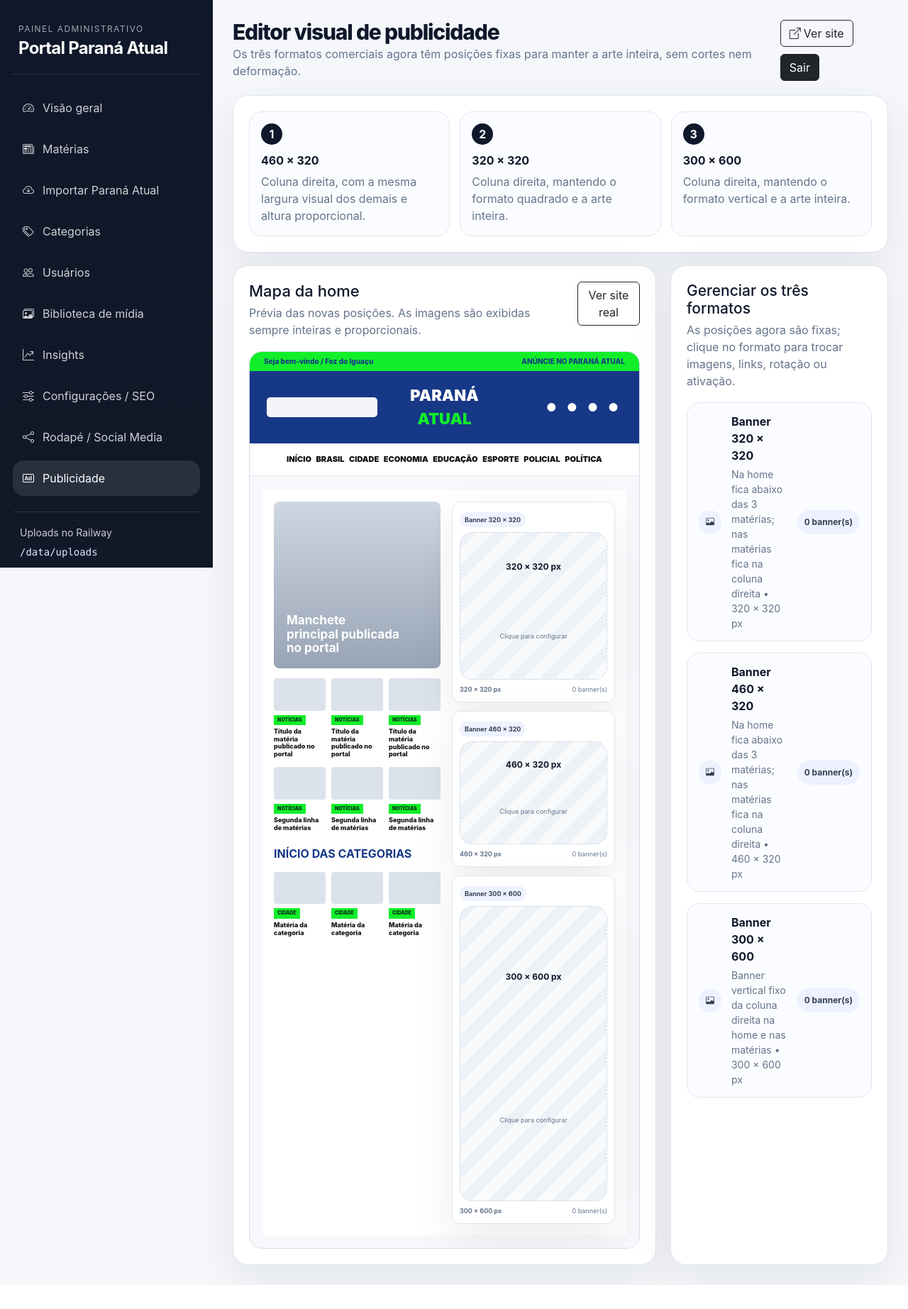
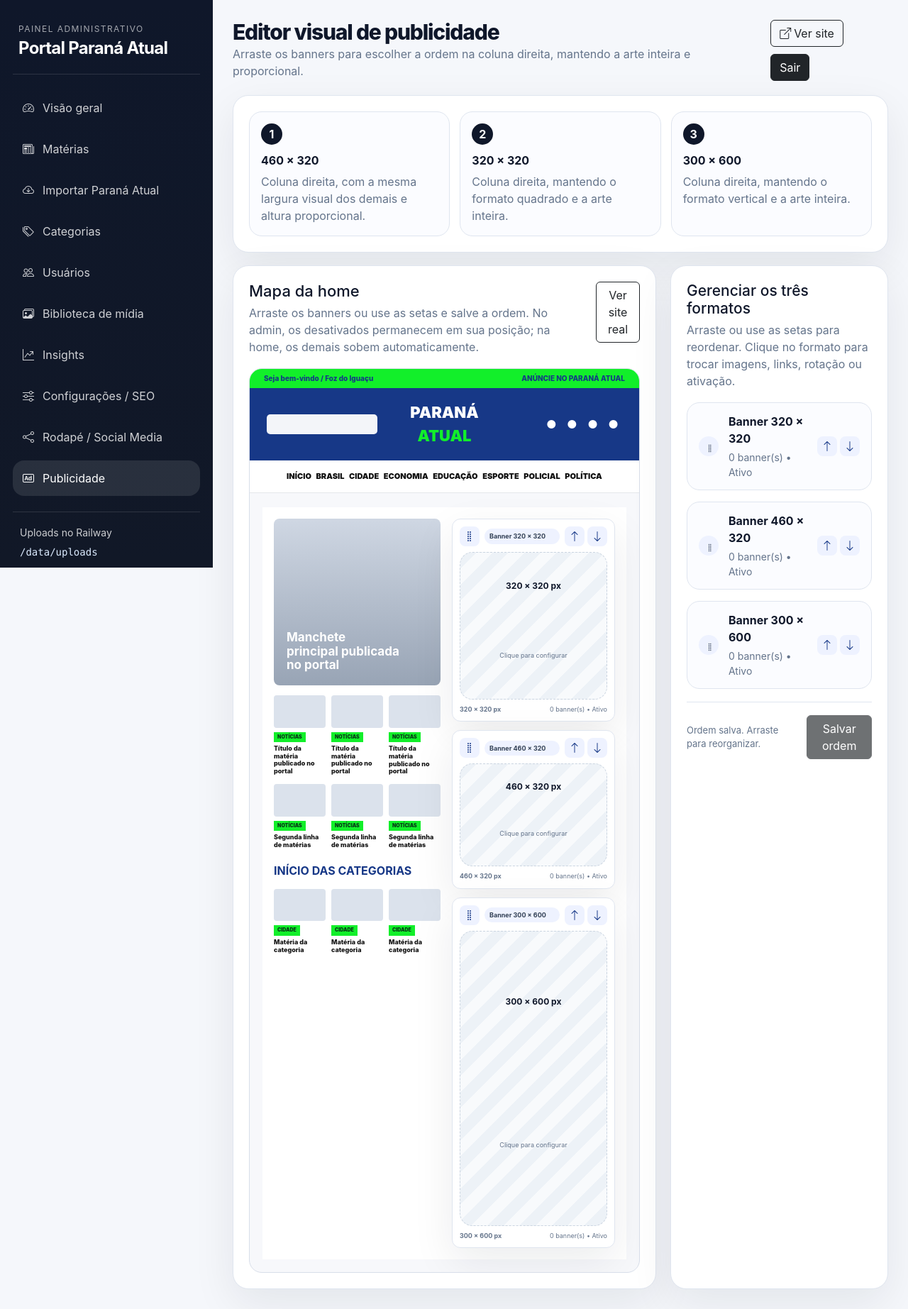
Before and after one commit to Hunter954/Portal-Paran--Atual, a Flask app: page /admin/ads in a window 1280 px wide. Shown: the whole page at 71% size. Before the commit the page ends 1811 px from the top, so only its background shows below. Run offline with Flask 3, Linux system fonts and the light colour scheme; a user stored in the database is signed in; data comes from the database, SQL or seed files in the repository; parts of the project's set-up code (start-up, migrations or seed data) failed here and were passed over.

Commit message:
fix: restaura ordenação dos banners e remove espaços inativos na home
Reconecta o arraste e as setas ao editor de publicidade, preservando os espaços desativados na ordem configurada. Na home, renderiza apenas banners com conteúdo ativo para os seguintes subirem automaticamente.

Inclui testes das 48 combinações de ordem e ativação, reativação pelo formulário e espaços sem conteúdo.

```diff
--- a/app/admin.py
+++ b/app/admin.py
@@ -137,19 +137,19 @@
     return {
         'sidebar_1': {
             'label': 'Banner 320 × 320',
-            'hint': 'Na home fica abaixo das 3 matérias; nas matérias fica na coluna direita',
+            'hint': 'Coluna direita, na ordem definida no editor de publicidade',
             'shape': 'square',
             'dimensions': '320 × 320 px',
         },
         'header_top': {
             'label': 'Banner 460 × 320',
-            'hint': 'Na home fica abaixo das 3 matérias; nas matérias fica na coluna direita',
+            'hint': 'Coluna direita, na ordem definida no editor de publicidade',
             'shape': 'rectangle',
             'dimensions': '460 × 320 px',
         },
         'sidebar_2': {
             'label': 'Banner 300 × 600',
-            'hint': 'Banner vertical fixo da coluna direita na home e nas matérias',
+            'hint': 'Banner vertical da coluna direita, na ordem definida no editor',
             'shape': 'portrait',
             'dimensions': '300 × 600 px',
         },
--- a/app/templates/admin/ads_editor.html
+++ b/app/templates/admin/ads_editor.html
@@ -1,8 +1,14 @@
 {% extends 'admin/layout.html' %}
 {% block admin_title %}Publicidade{% endblock %}
 {% block page_title %}Editor visual de publicidade{% endblock %}
-{% block page_subtitle %}Os três formatos comerciais agora têm posições fixas para manter a arte inteira, sem cortes nem deformação.{% endblock %}
+{% block page_subtitle %}Arraste os banners para escolher a ordem na coluna direita, mantendo a arte inteira e proporcional.{% endblock %}
 {% block admin_content %}
+{% macro order_actions(item) %}
+<div class="ads-order-actions">
+  <button type="button" data-move="up" aria-label="Mover {{ item.label }} para cima" title="Mover para cima"><i class="bi bi-arrow-up" aria-hidden="true"></i></button>
+  <button type="button" data-move="down" aria-label="Mover {{ item.label }} para baixo" title="Mover para baixo"><i class="bi bi-arrow-down" aria-hidden="true"></i></button>
+</div>
+{% endmacro %}
 <section class="panel-card ads-guide-card">
   <div class="ads-guide-grid">
     <div><span class="ads-guide-step">1</span><strong>460 × 320</strong><p>Coluna direita, com a mesma largura visual dos demais e altura proporcional.</p></div>
@@ -11,10 +17,10 @@
   </div>
 </section>
 
-<section class="ads-visual-layout">
+<section class="ads-visual-layout" data-ads-order-editor data-save-url="{{ url_for('admin.ads_order_post') }}">
   <div class="panel-card ads-visual-canvas">
     <div class="ads-visual-topline">
-      <div><h2>Mapa da home</h2><p>Prévia das novas posições. As imagens são exibidas sempre inteiras e proporcionais.</p></div>
+      <div><h2>Mapa da home</h2><p>Arraste os banners ou use as setas e salve a ordem. No admin, os desativados permanecem em sua posição; na home, os demais sobem automaticamente.</p></div>
       <a class="btn btn-outline-dark" href="{{ url_for('site.home') }}" target="_blank" rel="noopener">Ver site real</a>
     </div>
 
@@ -24,13 +30,6 @@
         <div class="ads-site-preview__header"><div class="ads-site-preview__search"></div><div class="ads-site-preview__logo">PARANÁ <b>ATUAL</b></div><div class="ads-site-preview__social">● ● ● ●</div></div>
         <div class="ads-site-preview__nav">INÍCIO &nbsp; BRASIL &nbsp; CIDADE &nbsp; ECONOMIA &nbsp; EDUCAÇÃO &nbsp; ESPORTE &nbsp; POLICIAL &nbsp; POLÍTICA</div>
       </div>
-
-      {% set ns = namespace(square=None, rectangle=None, portrait=None) %}
-      {% for item in slot_cards %}
-        {% if item.slot.key == 'sidebar_1' %}{% set ns.square = item %}{% endif %}
-        {% if item.slot.key == 'header_top' %}{% set ns.rectangle = item %}{% endif %}
-        {% if item.slot.key == 'sidebar_2' %}{% set ns.portrait = item %}{% endif %}
-      {% endfor %}
 
       <div class="ads-home-preview">
         <div class="ads-home-preview__content">
@@ -42,13 +41,17 @@
           <div class="ads-home-preview__cards">{% for i in range(3) %}<div><span></span><small><b>CIDADE</b>Matéria da categoria</small></div>{% endfor %}</div>
         </div>
 
-        <div class="ads-home-preview__sidebar">
-          {% for item in [ns.square, ns.rectangle, ns.portrait] if item %}
-          <div class="ads-preview-slot ads-preview-slot--{{ item.shape }}">
-            <span class="ads-preview-badge">{{ item.label }}</span>
-            <a class="ads-preview-edit" href="{{ url_for('admin.ads_manage', slot_id=item.slot.id) }}">
-              <div class="ads-preview-art {% if item.cover_image %}has-image{% endif %}">{% if item.cover_image %}<img src="{{ item.cover_image }}" alt="{{ item.label }}">{% else %}<strong>{{ item.dimensions }}</strong><small>Clique para configurar</small>{% endif %}</div>
-              <div class="ads-preview-meta"><strong>{{ item.dimensions }}</strong><span>{{ item.banner_count }} banner(s)</span></div>
+        <div class="ads-home-preview__sidebar" data-ads-sortable="preview">
+          {% for item in slot_cards %}
+          <div class="ads-preview-slot ads-preview-slot--{{ item.shape }} ads-sortable-item" data-slot-key="{{ item.slot.key }}" draggable="true">
+            <div class="ads-sortable-toolbar">
+              <span class="ads-drag-handle" aria-hidden="true" title="Arraste para reordenar"><i class="bi bi-grip-vertical"></i></span>
+              <span class="ads-preview-badge">{{ item.label }}</span>
+              {{ order_actions(item) }}
+            </div>
+            <a class="ads-preview-edit" draggable="false" href="{{ url_for('admin.ads_manage', slot_id=item.slot.id) }}">
+              <div class="ads-preview-art {% if item.cover_image %}has-image{% endif %}">{% if item.cover_image %}<img src="{{ item.cover_image }}" alt="{{ item.label }}" draggable="false">{% else %}<strong>{{ item.dimensions }}</strong><small>Clique para configurar</small>{% endif %}</div>
+              <div class="ads-preview-meta"><strong>{{ item.dimensions }}</strong><span>{{ item.banner_count }} banner(s) • {{ 'Ativo' if item.slot.is_active else 'Desativado' }}</span></div>
             </a>
           </div>
           {% endfor %}
@@ -58,15 +61,19 @@
   </div>
 
   <div class="panel-card ads-slot-list-card">
-    <div class="panel-head"><div><h2>Gerenciar os três formatos</h2><p>As posições agora são fixas; clique no formato para trocar imagens, links, rotação ou ativação.</p></div></div>
-    <div class="ads-slot-list">
+    <div class="panel-head"><div><h2>Gerenciar os três formatos</h2><p>Arraste ou use as setas para reordenar. Clique no formato para trocar imagens, links, rotação ou ativação.</p></div></div>
+    <div class="ads-slot-list" data-ads-sortable="list">
       {% for item in slot_cards %}
-      <div class="ads-slot-list-item">
-        <span class="admin-badge admin-badge--dark"><i class="bi bi-image"></i></span>
-        <a href="{{ url_for('admin.ads_manage', slot_id=item.slot.id) }}"><div><strong>{{ item.label }}</strong><small>{{ item.hint }} • {{ item.dimensions }}</small></div></a>
-        <span>{{ item.banner_count }} banner(s)</span>
+      <div class="ads-slot-list-item ads-sortable-item" data-slot-key="{{ item.slot.key }}" draggable="true">
+        <span class="ads-drag-handle" aria-hidden="true" title="Arraste para reordenar"><i class="bi bi-grip-vertical"></i></span>
+        <a draggable="false" href="{{ url_for('admin.ads_manage', slot_id=item.slot.id) }}"><div><strong>{{ item.label }}</strong><small>{{ item.banner_count }} banner(s) • {{ 'Ativo' if item.slot.is_active else 'Desativado' }}</small></div></a>
+        {{ order_actions(item) }}
       </div>
       {% endfor %}
+    </div>
+    <div class="ads-order-footer">
+      <span class="ads-order-status" data-ads-order-status role="status" aria-live="polite">Ordem salva. Arraste para reorganizar.</span>
+      <button class="btn btn-dark" type="button" data-save-ads-order disabled>Salvar ordem</button>
     </div>
   </div>
 </section>
--- a/app/templates/home.html
+++ b/app/templates/home.html
@@ -37,8 +37,8 @@
   </div>
 
   <aside class="pa-home-sidebar" aria-label="Publicidade">
-    {% for ad_item in ad_sidebar_items %}
-    <div class="{{ ad_item.wrapper_class }}" data-ad-slot="{{ ad_item.key }}">{% if ad_item.html %}{{ ad_item.html|safe }}{% endif %}</div>
+    {% for ad_item in ad_sidebar_items if ad_item.html|trim %}
+    <div class="{{ ad_item.wrapper_class }}" data-ad-slot="{{ ad_item.key }}">{{ ad_item.html|safe }}</div>
     {% endfor %}
   </aside>
 </section>
```
Also changed, not shown: app/static/js/admin.js (+16 -6 lines), tests/test_ads_order.py (added, +93 -0 lines).
